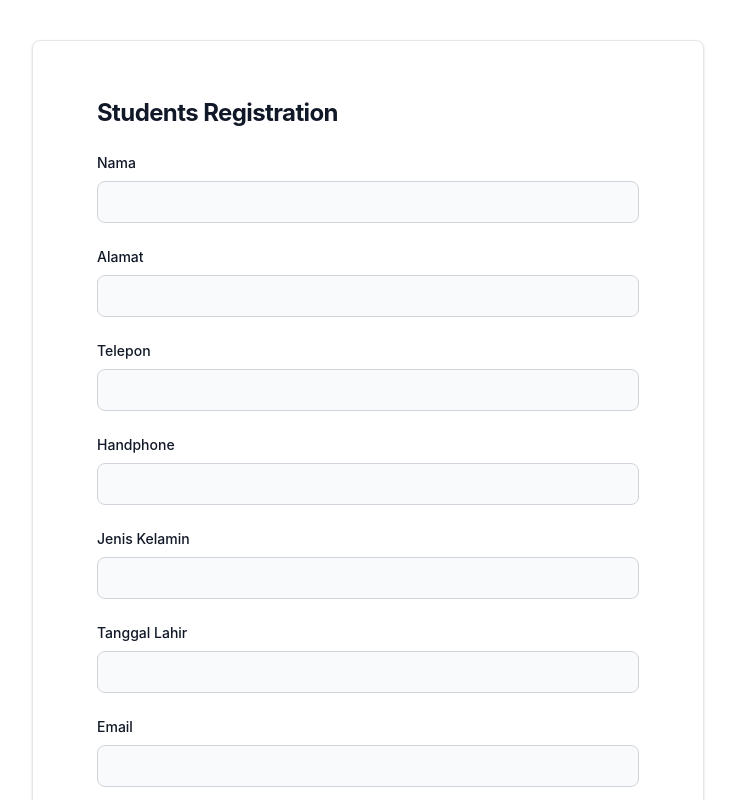
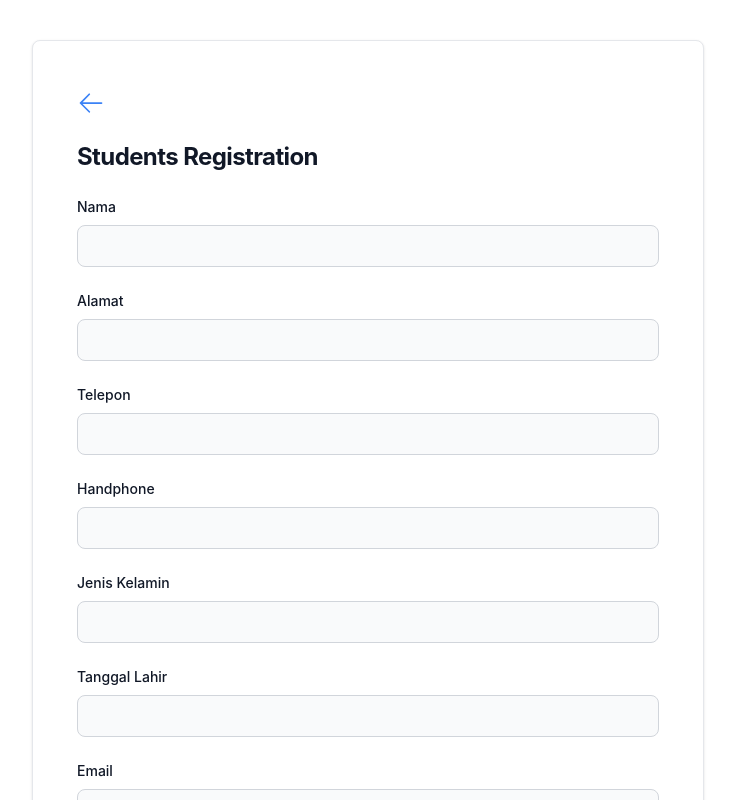
Before and after one commit to Reinhardjs/scholarship-registration-frontend, a React (Create React App) app: page /studies in a window 1280 px wide. Shown: the top 800 px of the page, without its empty margins (272-1007 px from the left). Built offline with nearby package versions, Linux system fonts and the light colour scheme.

Commit message:
chore(mext-registration): added back navigation

```diff
--- a/src/pages/JapaneseStudiesRegistration.js
+++ b/src/pages/JapaneseStudiesRegistration.js
@@ -1,9 +1,12 @@
 import React from "react";
+import { useHistory } from "react-router-dom";
 import { useForm } from "react-hook-form";
+import { ArrowLeftIcon } from "@heroicons/react/24/solid";
 import TextInput from "../components/TextInput";
 
 const JapaneseStudiesRegistration = () => {
   const form = useForm();
+  const history = useHistory();
   const { handleSubmit } = form;
 
   const isValidEmail = (email) =>
@@ -22,10 +25,18 @@ const JapaneseStudiesRegistration = () => {
       <div className="grid h-screen place-items-center">
         <div className="min-w-full">
           <form
-            className="m-auto mt-10 mb-10 max-w-2xl rounded-lg border bg-white py-10 px-12 shadow"
+            className="m-auto mt-10 mb-10 max-w-2xl rounded-lg border bg-white py-8 px-7 shadow"
             onSubmit={handleSubmit(onSubmit)}
           >
             <div className="space-y-4 p-2 sm:p-4 md:space-y-6">
+              <div className="flex  place-items-center">
+                <ArrowLeftIcon
+                  className="h-7 w-7 cursor-pointer text-blue-500"
+                  onClick={() => {
+                    history.goBack();
+                  }}
+                />
+              </div>
               <h1 className="text-xl font-bold leading-tight tracking-tight text-gray-900 dark:text-white md:text-2xl">
                 Students Registration
               </h1>
```
